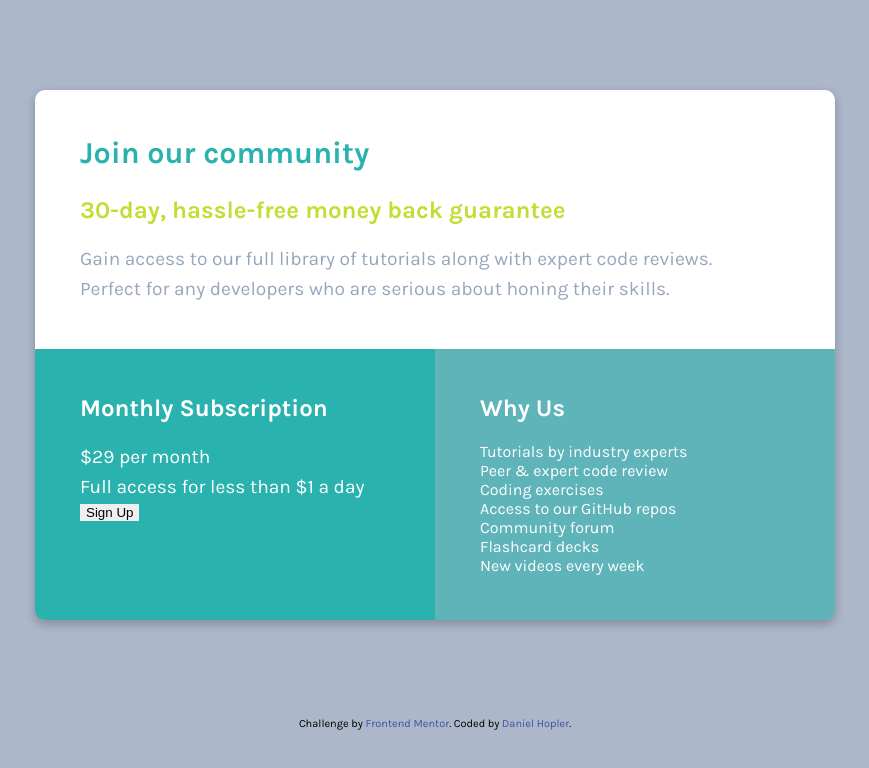
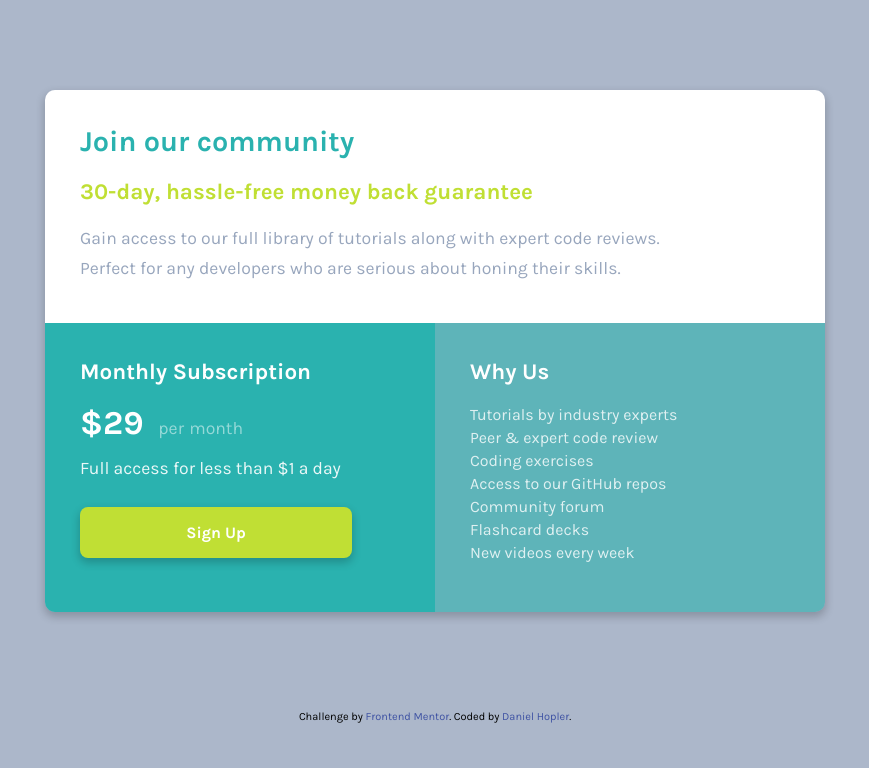
Before and after one commit to danielhopler/single-price-grid, a plain HTML site: page index.html in a window 1280 px wide. Shown: the whole page, without its empty margins (205-1074 px from the left). Drawn offline with Linux system fonts and the light colour scheme.

Commit message:
Add grid specific styles

```diff
--- a/grid-styles.css
+++ b/grid-styles.css
@@ -57,20 +57,20 @@ button { border: none;}
 /*=== 3. site defaults ===*/
 
 h1 {
-    padding-bottom: 25px;
-    font-size: 1.9em;
+    padding-bottom: 20px;
+    font-size: 1.8em;
     font-weight: 700;
 }
 
 h3 {
-    padding-bottom: 20px;
-    font-size: 1.5em;
+    padding-bottom: 18px;
+    font-size: 1.4em;
     font-weight: 700;
 }
 
 p {
-    padding-bottom: 0;
-    font-size: 1.2em;
+    padding-bottom: 5px;
+    font-size: 1.1em;
     line-height: 30px;
 }
 
@@ -78,7 +78,7 @@ p {
 /*=== 4. shell  ===*/
 
 .container {
-    max-width: 800px;
+    max-width: 780px;
     margin: 7% auto;
     box-shadow: 0 4px 8px 1px rgba(0, 0, 0, 0.2);
     border-radius: 10px;
@@ -96,13 +96,14 @@ p {
         "section aside";
 }
 
-.header { grid-area: header; }
-.section { grid-area: section; }
-.aside { grid-area: aside; }
+header { grid-area: header; }
+section { grid-area: section; }
+aside { grid-area: aside; }
 
 
 .container > *{
-    padding: 45px 0 45px 45px;
+    padding: 35px;
+    padding-left: 4 5px;
 
 }
 
@@ -123,6 +124,8 @@ aside {
 
 /*=== 6. Section-specific ===*/
 
+/*** Header ***/
+
 .header h1 {
     color: hsl(179, 62%, 43%);
 }
@@ -134,3 +137,68 @@ aside {
 .header p {
     color: hsl(218, 22%, 67%);
 }
+
+/*** Section ***/
+
+section h3 {
+    margin-bottom: 5px;
+}
+
+section p {
+    margin-bottom: 5px;
+    color: rgb(255, 255, 255, 0.9);
+}
+
+.subscription {
+    color: rgb(255, 255, 255, 0.5);
+    word-spacing: 1px;
+}
+
+.dollar-tag {
+    font-size: 1.9em;
+    font-weight: 600;
+    color: rgb(255, 255, 255, 1.0);
+}
+
+.button {
+    display: block;
+    width: 85%;
+    margin: 6% 0;
+    padding: 5%;
+    background: hsl(71, 73%, 54%);
+    color: #FFF;
+    font-family: inherit;
+    font-size: 16px;
+    font-weight: 700;
+    text-align: center;
+    border-radius: 8px;
+    box-shadow: 0 4px 8px 1px rgba(0, 0, 0, 0.2);
+    outline: none;
+}
+
+/*** Button states ***/
+
+.grow {transition: all .2s ease-in-out; }
+.grow:hover {transform: scale(1.1);}
+.button:active { transform: scale(1.2); }
+
+/*** Aside ***/
+
+aside ul {
+    line-height: 23px;
+    color: rgb(255, 255, 255, 0.8);
+}
+
+/*** Media Query ***/
+
+@media (max-width: 650px) {
+    .container {
+        display: grid;
+        grid-template-columns: 1fr 1fr;
+        grid-template-areas:
+            "header header"
+            "section section"
+            "aside aside";
+    }
+
+}
--- a/index.html
+++ b/index.html
@@ -33,9 +33,9 @@
       <h3>
         Monthly Subscription
       </h3>
-      <p><em>&dollar;29</em> per month</p>
+      <p class="subscription"><span class="dollar-tag">&dollar;29&nbsp;</span> per month</p>
       <p>Full access for less than &dollar;1 a day</p>
-      <button>Sign Up</button>
+      <button class="button grow">Sign Up</button>
     </section>
     <aside class="aside">
       <h3>Why Us</h3>
```
